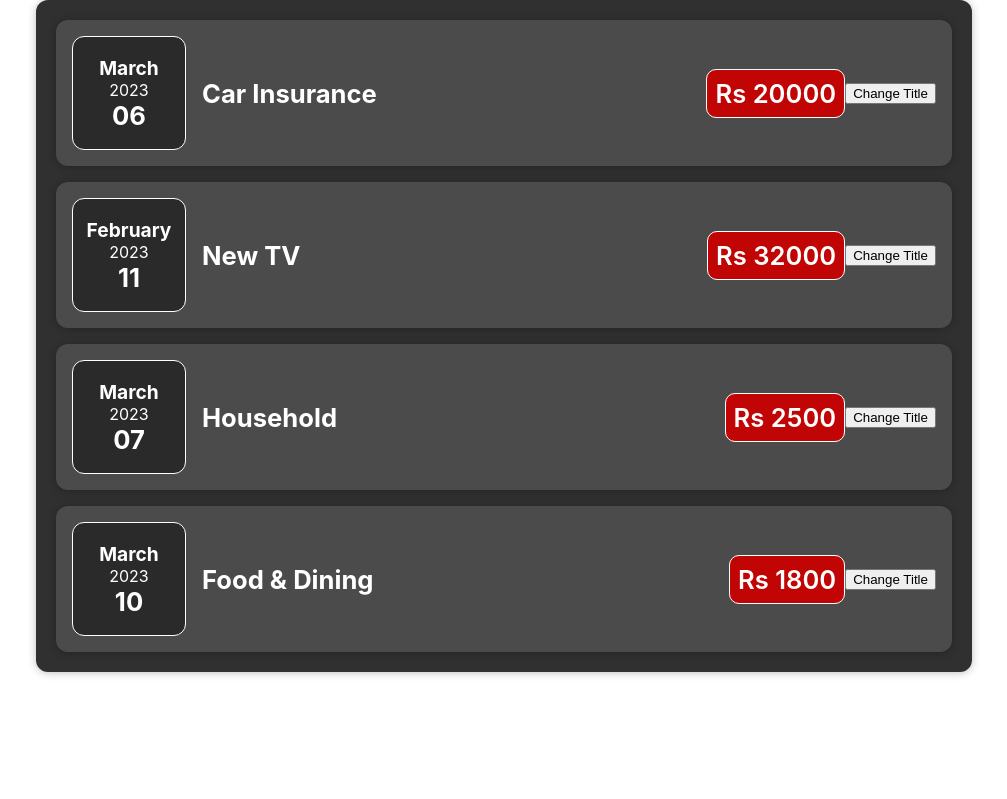
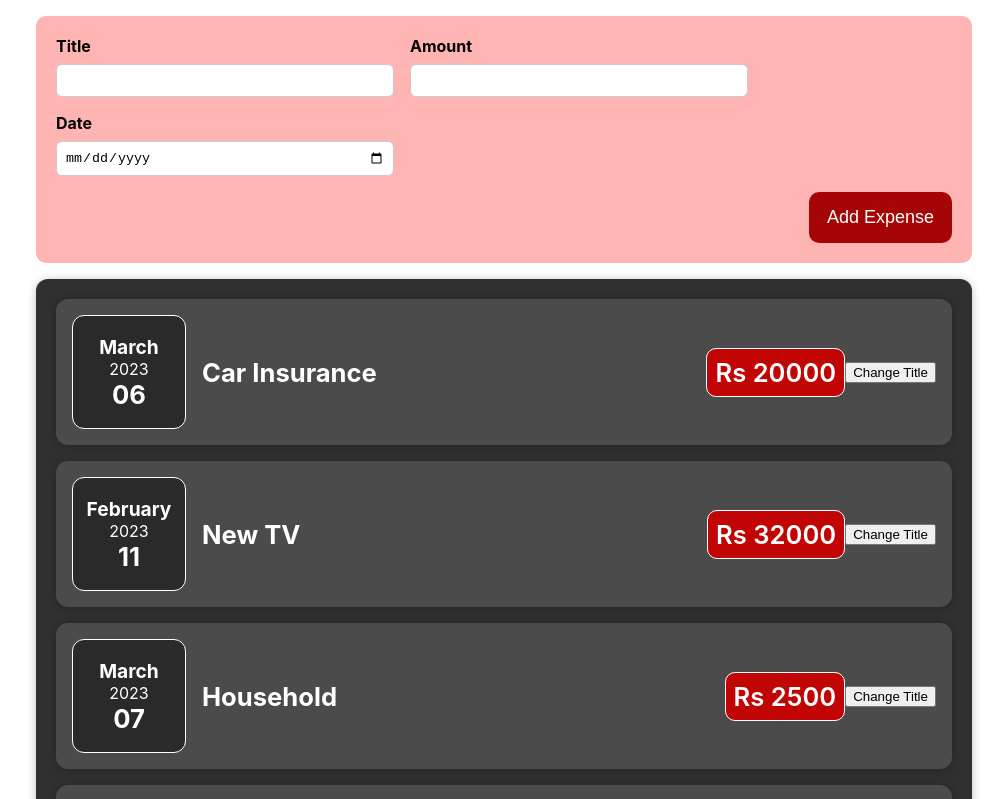
Before and after one commit to shivani1012/Expenses, a React (Create React App) app: page / in a window 1280 px wide. Shown: the top 799 px of the page, without its empty margins (136-1143 px from the left). Built offline with nearby package versions, Linux system fonts and the light colour scheme.

Commit message:
ExpenseForm and ExpenseAdd added

```diff
--- a/src/App.js
+++ b/src/App.js
@@ -1,5 +1,6 @@
 import './App.css';
 import Expenses from './components/Expenses/Expenses';
+import AddExpense from './components/AddExpense/AddExpense';
 
 function App() {
   const expenses = [
@@ -30,6 +31,7 @@ function App() {
   ]
   return (
     <div className="App">
+      <AddExpense />
       <Expenses items={expenses} />
     </div>
   );
--- /dev/null
+++ b/src/components/AddExpense/AddExpense.css
@@ -0,0 +1,32 @@
+.new_expenses {
+    padding: 1rem;
+    margin: 2rem auto;
+    width: 50rem;
+    max-width: 95%;
+    border-radius: 12px;
+    text-align: center;
+    box-shadow: 0 1px 8px rgba(0, 0, 0, 0.25);
+    background-color: #a892a8;
+}
+.new_expenses button {
+    cursor: pointer;
+    padding: 1rem 2rem;
+    color: #fff;
+    border: 1px solid #333333;
+    background: #333333;
+}
+.new_expenses button:hover,
+.new_expenses button:active {
+    color: #333333;
+    background-color: #fff;
+    border: 1px solid #333333;
+}
+.new_expenses button.alternative {
+    color: #333;
+    border-color: transparent;
+    background: transparent;
+}
+.new_expenses button.alternative:hover,
+.new_expenses button.alternative:active {
+    background: #ccc;
+}
--- /dev/null
+++ b/src/components/AddExpense/AddExpense.js
@@ -0,0 +1,13 @@
+import React from 'react';
+import '../AddExpense/AddExpense.css';
+import ExpenseForm from '../ExpenseForm/ExpenseForm';
+
+const AddExpense = () => {
+  return (
+    <div className='new_expense'>
+      <ExpenseForm />
+    </div>
+  )
+}
+
+export default AddExpense
--- /dev/null
+++ b/src/components/ExpenseForm/ExpenseForm.css
@@ -0,0 +1,38 @@
+.new_expense {
+    width: 70%;
+    margin: 1rem auto;
+    background: #ffb4b4;
+    border-radius: 10px;
+    padding: 20px;
+}
+.new_expense_controls {
+    display: flex;
+    flex-wrap: wrap;
+    gap: 1rem;
+    margin-bottom: 1rem;
+    text-align: left;
+}
+.new_expense_control label {
+    font-weight: bold;
+    margin-bottom: 0.5rem;
+    display: block;
+}
+.new_expense_control input {
+    padding: 0.5rem;
+    border-radius: 6px;
+    border: 1px solid #ccc;
+    width: 20rem;
+    max-width: 100%;
+}
+.new_expense_actions {
+    display: block;
+    text-align: end;
+}
+.new_expense_actions button {
+    background: #a50505;
+    border: none;
+    padding: 15px 18px;
+    border-radius: 10px;
+    color: #fff;
+    font-size: 18px;
+}
--- /dev/null
+++ b/src/components/ExpenseForm/ExpenseForm.js
@@ -0,0 +1,75 @@
+import React, { useState } from 'react';
+import '../ExpenseForm/ExpenseForm.css';
+
+const ExpenseForm = () => {
+    const [title, setTitle] = useState('');
+    const [amount, setAmount] = useState('');
+    const [date, setDate] = useState('');
+
+    const titleChange = (e) => {
+        setTitle((prevState) => {
+            return {...prevState, title: e.target.value}
+        })
+    }
+    const amountChange = (e) => {
+        setAmount(e.target.value)
+    }
+    const dateChange = (e) => {
+        setDate(e.target.value)
+    }
+
+    const submitHandler = (event) => {
+        event.preventDefault();
+
+        const expenseData = {
+            title: title,
+            amount: amount,
+            date: new Date(date)
+        }
+
+        console.log(expenseData);
+        setTitle('');
+        setAmount('');
+        setDate('');
+    }
+
+    return (
+        <form onSubmit={submitHandler}>
+            <div className='new_expense_controls'>
+                <div className='new_expense_control'>
+                    <label>Title</label>
+                    <input
+                        type='text'
+                        value={title}
+                        onChange={titleChange}
+                    />
+                </div>
+                <div className='new_expense_control'>
+                    <label>Amount</label>
+                    <input
+                        type='number'
+                        min='0.01'
+                        step='0.01'
+                        value={amount}
+                        onChange={amountChange}
+                    />
+                </div>
+                <div className='new_expense_control'>
+                    <label>Date</label>
+                    <input
+                        type='date'
+                        min='2023-01-01'
+                        max='2024-12-31'
+                        value={date}
+                        onChange={dateChange}
+                    />
+                </div>
+            </div>
+            <div className='new_expense_actions'>
+                <button type='submit'>Add Expense</button>
+            </div>
+        </form>
+    )
+}
+
+export default ExpenseForm;
--- a/src/components/ExpenseItem/ExpenseItem.js
+++ b/src/components/ExpenseItem/ExpenseItem.js
@@ -1,12 +1,14 @@
-import React from 'react';
+import React, { useState } from 'react';
 import './ExpenseItem.css';
-import Card from '../Card/Card';
+import Card from '../UI/Card/Card';
 import ExpenseDate from '../ExpenseDate/ExpenseDate';
 
 const ExpenseItem = (props) => {
-    let title = props.title;
+
+    const [title, setTitle] = useState(props.title);
     const clickHandler = () => {
-        title = 'Updated!';
+        setTitle('Updated!');
+        console.log('State Executed');
     }
 
     return (
--- a/src/components/Expenses/Expenses.js
+++ b/src/components/Expenses/Expenses.js
@@ -1,7 +1,7 @@
 import React from 'react';
 import ExpenseItem from '../ExpenseItem/ExpenseItem';
 import '../Expenses/Expenses.css';
-import Card from '../Card/Card';
+import Card from '../UI/Card/Card';
 
 const Expenses = (props) => {
   return (
--- a/src/components/Card/Card.js
+++ b/src/components/UI/Card/Card.js
@@ -1,5 +1,5 @@
 import React from 'react';
-import '../Card/Card.css';
+import './Card.css';
 
 const Card = (props) => {
     const classes = 'card ' + props.className;
```
Also changed, not shown: src/components/UI/Card/Card.css (renamed from src/components/Card/Card.css).
